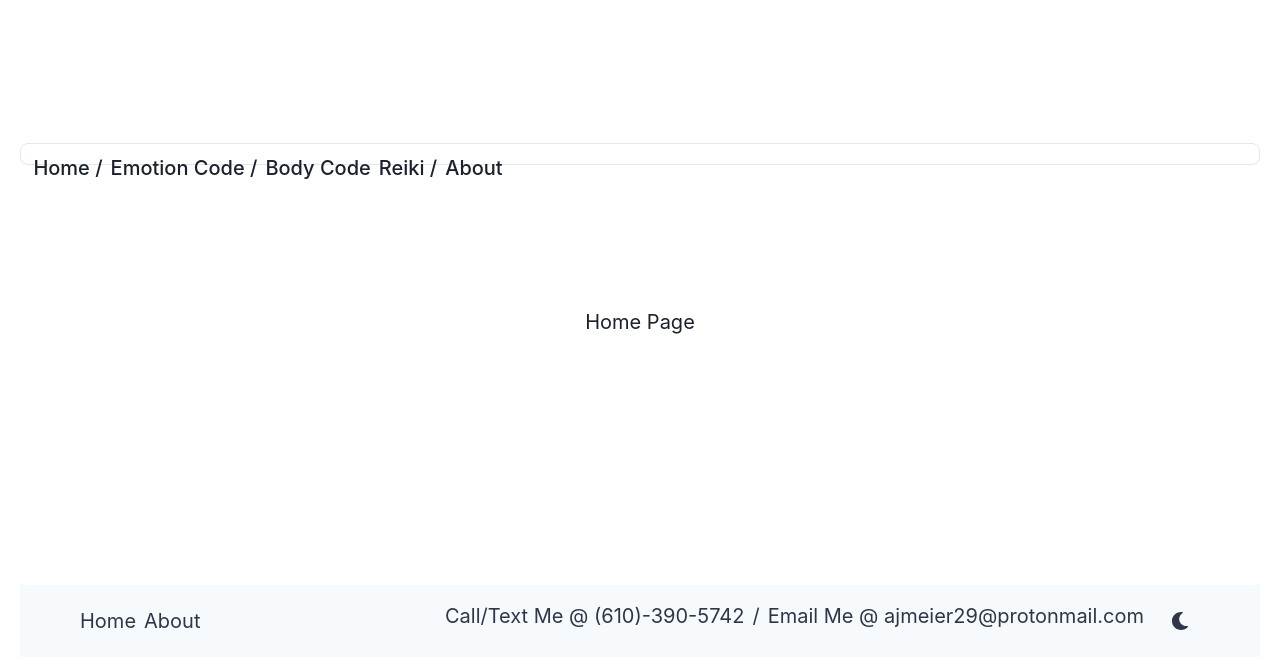
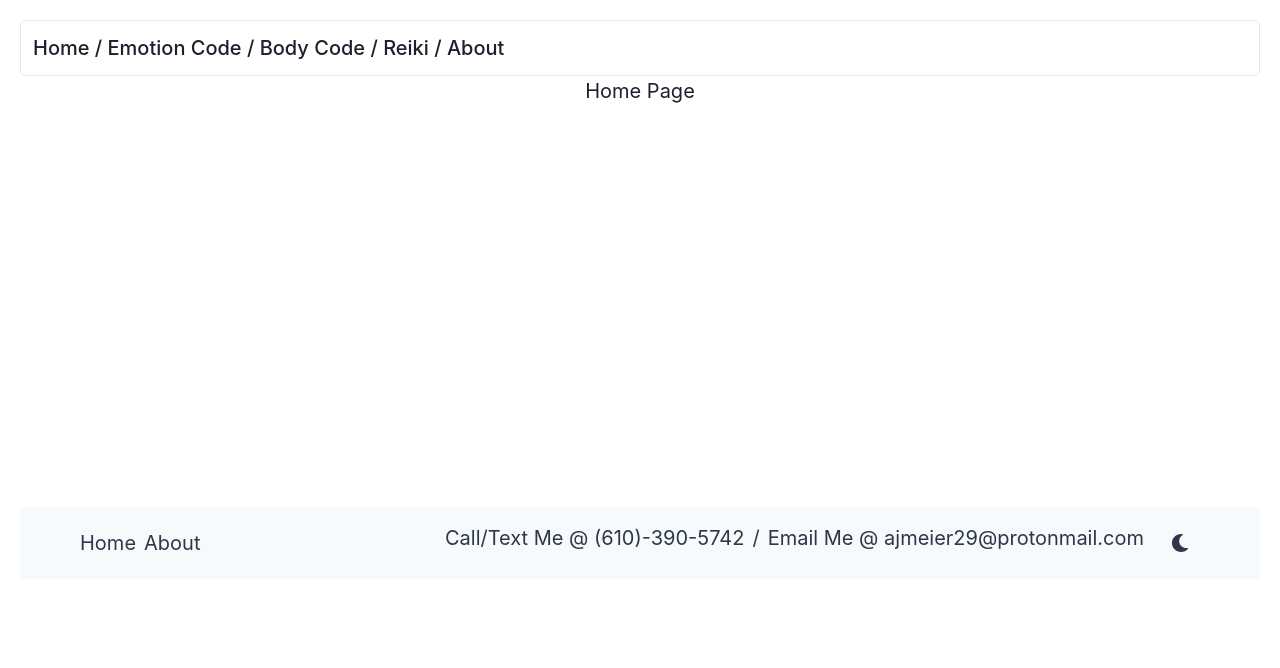
Before and after one commit to ajmeier29/about-me-site, a React (Create React App) app: page / in a window 1280 px wide. Shown: the top 668 px of the page. Built offline with nearby package versions, Linux system fonts and the light colour scheme.

Commit message:
centered nav text

```diff
--- a/src/About.js
+++ b/src/About.js
@@ -4,13 +4,13 @@ import BottomCards from './BottomCards';
 
 const About = props => {
   return (
-    <Wrap justify={'center'}>
+    <Wrap justify={'center'} padding={10}>
       <WrapItem>
         <Center>
           <Image
             src="./andrew-young-milo.jpg"
             borderRadius={'full'}
-            width="30%"
+            width="250px"
           />
         </Center>
       </WrapItem>
--- a/src/FrontPage.js
+++ b/src/FrontPage.js
@@ -16,7 +16,7 @@ const FrontPage = props => {
         minH="100vh"
         p={5}
       >
-        <GridItem area={'main'}>
+        <GridItem area={'header'}>
           <BrowserRouter>
             <Routes>
               <Route path="/" element={<NavigationBar />}>
--- a/src/Navigation/NavigationBar.js
+++ b/src/Navigation/NavigationBar.js
@@ -3,57 +3,38 @@ import {
   Breadcrumb,
   BreadcrumbItem,
   BreadcrumbLink,
-  Wrap,
-  WrapItem,
 } from '@chakra-ui/react';
 import { Link, Outlet } from 'react-router-dom';
 
 const NavigationBar = props => {
   return (
-    <Box borderWidth="1px" borderRadius="lg" marginBottom={'10%'} height="5%">
-      <Breadcrumb
-        fontWeight="medium"
-        fontSize="xl"
-        marginTop="0.75%"
-        marginLeft="1%"
-        marginBottom="10%"
-      >
-        <Wrap>
-          <WrapItem>
-            <BreadcrumbItem>
-              <Link to="/">
-                <BreadcrumbLink>Home /</BreadcrumbLink>
-              </Link>
-            </BreadcrumbItem>
-          </WrapItem>
+    <Box>
+      <Box borderWidth="1px" borderRadius="5px" padding={3}>
+        <Breadcrumb fontWeight="medium" fontSize="xl">
+          <NavLink link="/" text="Home /&nbsp;" />
 
-          <WrapItem>
-            <BreadcrumbItem>
-              <BreadcrumbLink href="#">Emotion Code /</BreadcrumbLink>
-            </BreadcrumbItem>
-          </WrapItem>
-          <BreadcrumbItem>
-            <BreadcrumbLink href="#">Body Code</BreadcrumbLink>
-          </BreadcrumbItem>
+          <NavLink link="#" text="Emotion Code /&nbsp;" />
 
-          <WrapItem>
-            <BreadcrumbItem>
-              <BreadcrumbLink href="#">Reiki /</BreadcrumbLink>
-            </BreadcrumbItem>
-          </WrapItem>
+          <NavLink link="#" text="Body Code /&nbsp;" />
 
-          <WrapItem>
-            <BreadcrumbItem>
-              <Link to="/About">
-                <BreadcrumbLink>About</BreadcrumbLink>
-              </Link>
-            </BreadcrumbItem>
-          </WrapItem>
-        </Wrap>
-      </Breadcrumb>
+          <NavLink link="#" text="Reiki /&nbsp;" />
+
+          <NavLink link="/About" text="About" />
+        </Breadcrumb>
+      </Box>
       <Outlet />
     </Box>
   );
 };
 
+const NavLink = props => {
+  return (
+    <BreadcrumbItem>
+      <Link to={props.link}>
+        <BreadcrumbLink>{props.text}</BreadcrumbLink>
+      </Link>
+    </BreadcrumbItem>
+  );
+};
+
 export default NavigationBar;
--- a/src/Text.js
+++ b/src/Text.js
@@ -4,7 +4,7 @@ const WelcomMessage = props => {
   return (
     <Flex>
       <Center>
-        <TextBox margin="25px" marginBottom="10px">
+        <TextBox width="75%" margin="25px" marginBottom="10px">
           My name is Andrew Meier and I have been a software developer for over
           13 years. I have started to practice Emotion Code healing in 2022 and
           I am a Certified Emotion Code Practitioner. My objective is to reach
```
